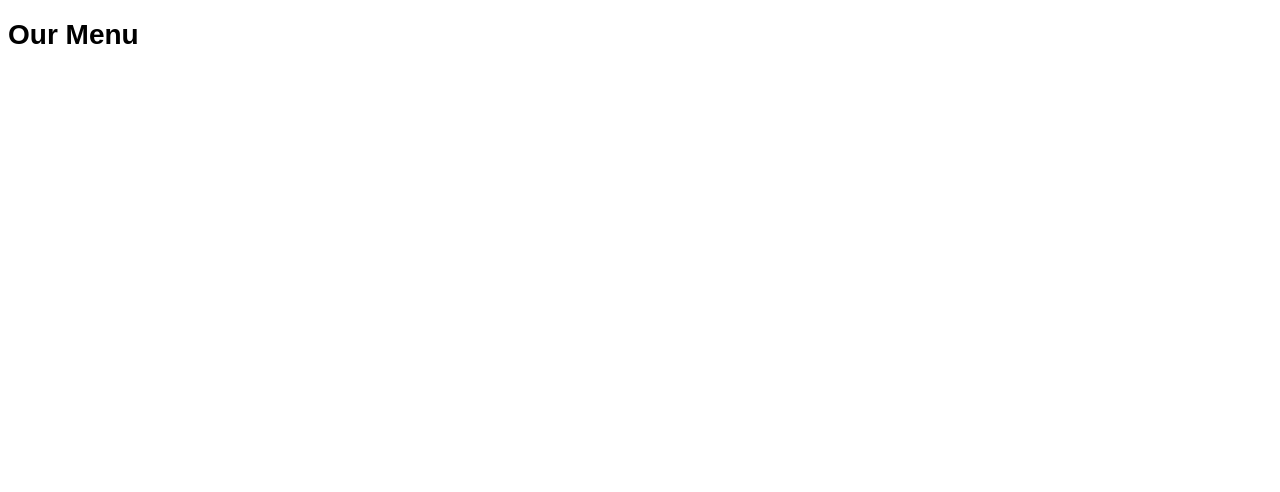
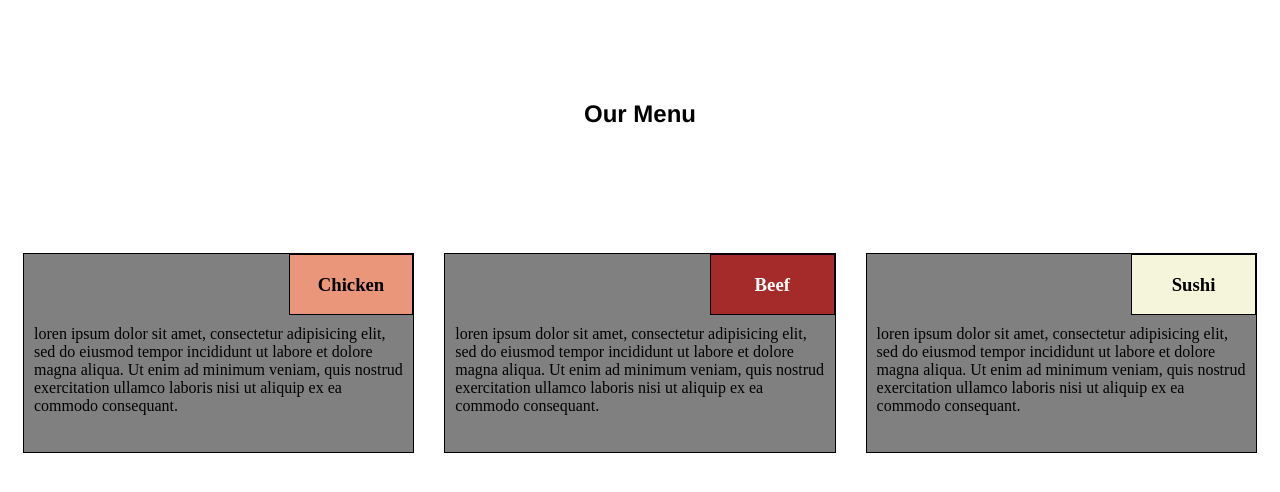
Before and after one commit to sanjayssaxena/coursera-assignment, a plain HTML site: page module2-solution/index.html in a window 1280 px wide. Drawn offline with Linux system fonts and the light colour scheme; files that its build step writes are made by us from their sources.

Commit message:
Updated CSS link

```diff
--- a/module2-solution/index.html
+++ b/module2-solution/index.html
@@ -5,7 +5,7 @@
 		<meta http-equiv="X-UA-Compatible" content="IE=edge">
 		<meta name="viewport" content="width=device-width, initial-scale=1">
 		<title>Assignment Solution for Module 2</title>
-		<link rel="stylesheet" href="css/styles.css">
+		<link rel="stylesheet" href="css/style.css">
 	</head>
 	<body>
 		<h1>Our Menu</h1>
```
